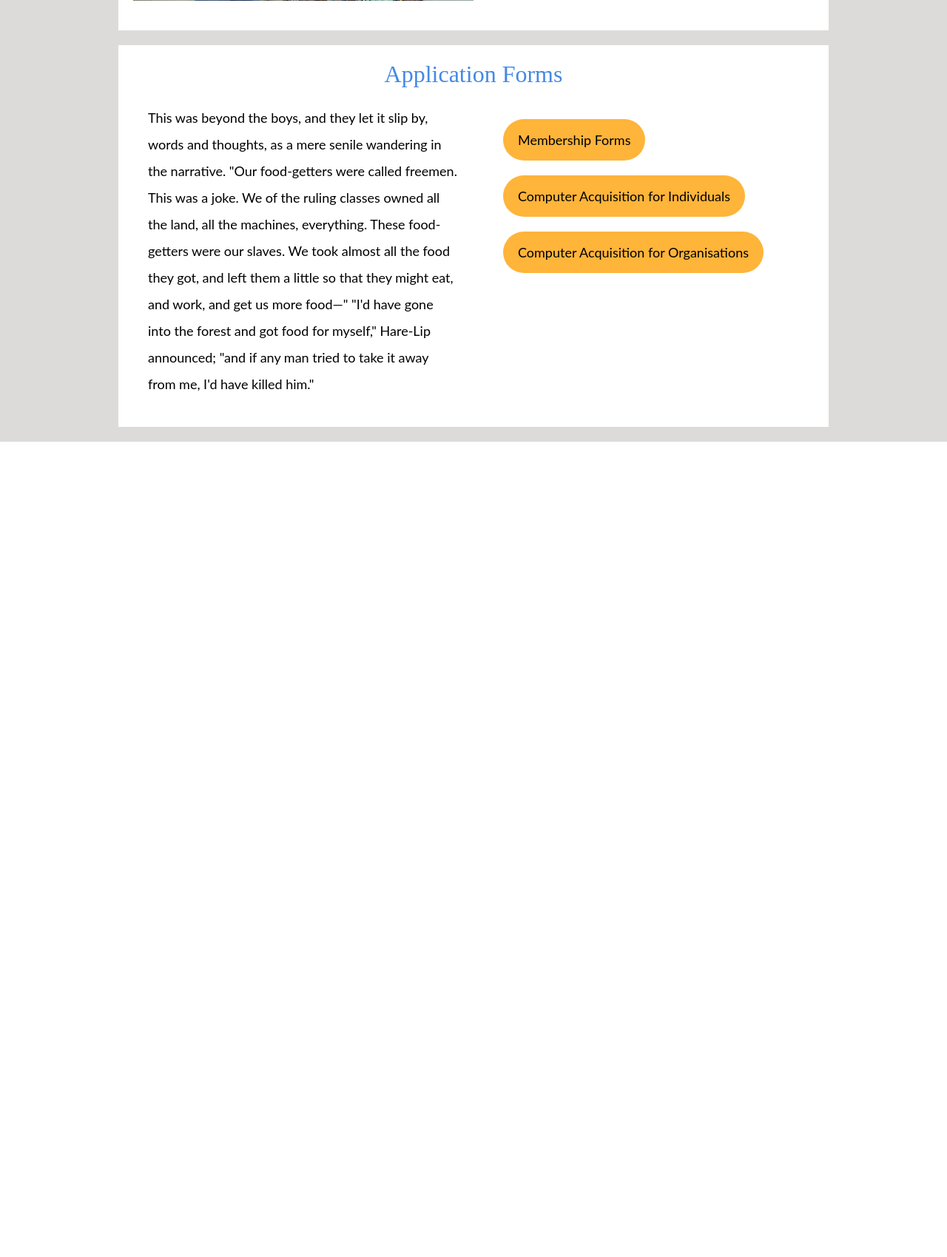
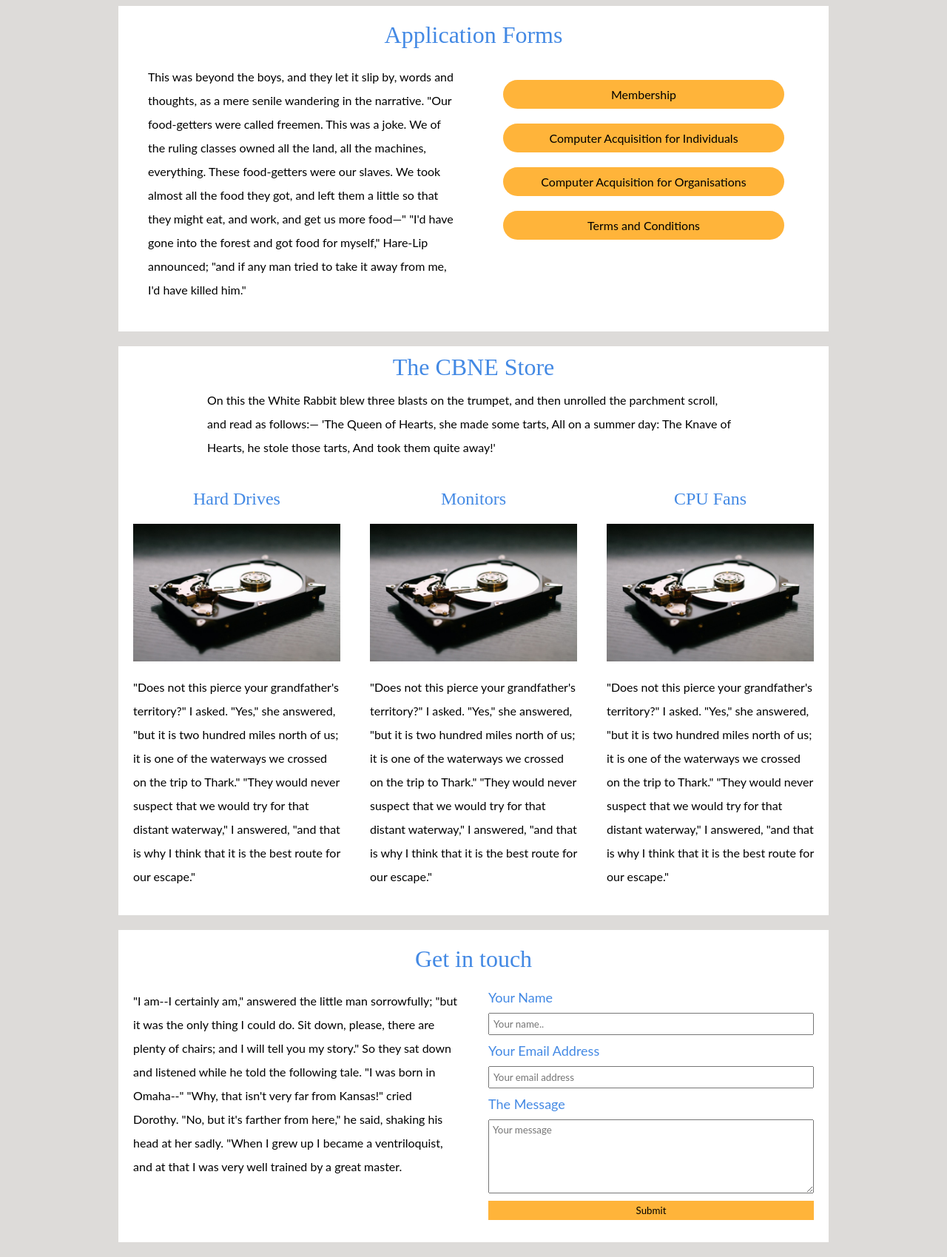
Before and after one commit to darthbobcat/cbne, a PHP site: page / in a window 1280 px wide. Shown: the part 1768-3467 px from the top of the page at 74% size. Before the commit the page ends 2365 px from the top, so only its background shows below. Run offline with PHP 8.4, Linux system fonts and the light colour scheme.

Commit message:
added some sections

```diff
--- a/css/site.css
+++ b/css/site.css
@@ -11,7 +11,7 @@ html, body {
 }
 p {
   line-height: 2;
-  font-size: 1.125rem; /*18px*/
+  font-size: 1rem; /*1.125rem = 18px*/
 }
 h1,
 h2,
@@ -68,7 +68,7 @@ h6 {
   text-decoration: none;
 }
 .mn-active a {
-  color:#ffb43a;
+  color:#FF513A;
 }
 .responsive-menu-button *{
   vertical-align: middle;
@@ -103,6 +103,9 @@ h6 {
   margin-bottom:7%; /* Warning: Magic number*/
   color:#fff;
 }
+#mh-title {
+  color:#fff;
+}
 #mh-calltoaction {
   display:inline-block;
   padding:0.625rem 1.25rem;
@@ -122,22 +125,22 @@ h6 {
   /*background-color: #B87200;*/
   box-shadow: inset 0 0 10px #4a5767;
 }
+
 /* What We Offer */
 #what-we-offer{
   content:"";
   display: table;
   clear: both;
   margin-top:-1.25rem;
+  background-color: #fff;
 }
 #wwo-title {
   margin:0;
   padding:1.25rem;
-  background-color: #fff;
   text-align: center;
   color:#4389e4
 }
 .offer-column {
-  background-color: #fff;
   width:100%;
   padding:1.25rem;
 }
@@ -182,23 +185,102 @@ h6 {
   margin:0;
   padding: 1.25rem;
 }
-.download-forms {
-  display:table;
-  clear:both;
+.application-forms {
+  list-style: none;
+}
+.af-download {
+  /*display:table;*/
   padding:0.625rem 1.25rem;
   margin:1.25rem;
+  border-radius: 50px;
   background-color: #ffb43a;
-  border-radius: 50px;
+  outline: none;
+  text-align: center;
+}
+.af-download a {
   text-decoration: none;
   color:#000;
 }
-.download-forms:focus {
+.af-download:focus {
   outline: none;
 }
-.download-forms:hover {
+.af-download:hover {
+  box-shadow: 0 0 10px #4a5767;
+}
+.af-download:active {
+  box-shadow: inset 0 0 10px #4a5767;
+}
+
+/*CBNE Store*/
+#cbne-store {
+  background-color: #fff;
+  content:"";
+  display: table;
+  clear: both;
+}
+#store-title {
+  text-align: center;
+  color:#4389e4;
+  margin:0;
+  padding:0.625rem 0;
+}
+.store-column {
+
+  padding:1.25rem;
+}
+#store-description {
+  width:75%;
+  margin:0 auto;
+}
+.product-title {
+  color:#4389e4;
+  text-align: center;
+}
+.product-image {
+  width:100%;
+}
+
+/*Contact Us ### HUGE REWRITE NEEDED ###*/
+#contact-us {
+  background-color: #fff;
+  content:"";
+  display: table;
+  clear: both;
+  margin-top: 1.25rem;
+  margin-bottom: 1.25rem;
+  padding-bottom: 1.25rem;
+}
+#contact-us label {
+  color:#4389e4;
+  font-size: 1.125rem;
+  display: block;
+}
+#contact-us input, textarea {
+  display: block;
+  width:100%;
+  margin:0.625rem 0;
+  padding: 0.3125rem;
+}
+#contact-us textarea {
+  min-height:6.25rem;
+}
+#submit-contact {
+  display:inline-block;
+  padding:0.625rem 1.25rem;
+  background-color: #ffb43a;
+  /*border-radius: 50px;*/
+  text-decoration: none;
+  color:#000;
+  border:none;
+}
+#submit-contact:focus {
+  outline: none;
+}
+#submit-contact:hover {
+  /*background-color: #F19500;*/
   box-shadow: 0 0 20px #4a5767;
 }
-.download-forms:active {
+#submit-contact:active {
   /*background-color: #B87200;*/
   box-shadow: inset 0 0 10px #4a5767;
 }
@@ -230,12 +312,6 @@ h6 {
 
 
   /*About us, Membership*/
-  /*.gi-title{
-    text-align: left;
-    width:50%;
-    margin-left:50%;
-    padding:0 1.25rem;
-  }*/
   .gi-image {
     width: 50%;
     float:left;
@@ -244,6 +320,12 @@ h6 {
     width:50%;
     margin-top:0;
     padding: 0 1.25rem;
+    float:left;
+  }
+
+  /*CBNE Store*/
+  .store-column {
+    width:33.333%;
     float:left;
   }
 }
@@ -255,6 +337,9 @@ h6 {
     display: table;
     clear: both;
     /*background: #4a4a4a;*/
+  }
+  #main-navigation-hero {
+    min-height:auto;
   }
   .mn-menu {
     max-width: 75%;
--- a/index.html
+++ b/index.html
@@ -19,7 +19,7 @@
             <li class="mn-menu-item mn-active"><a href="#">Home</a></li>
             <li class="mn-menu-item"><a href="#">What we offer</a></li>
             <li class="mn-menu-item"><a href="#">About Us</a></li>
-            <li class="mn-menu-item"><a href="#">Application Forms</a></li>
+            <li class="mn-menu-item"><a href="#membership">Application Forms</a></li>
             <li class="mn-menu-item"><a href="#">The CBNE Store</a></li>
             <li class="mn-menu-item"><a href="#">Contact Us</a></li>
           </ul>
@@ -39,6 +39,9 @@
       <div class="content-section">
         <div id="what-we-offer">
           <h1 id="wwo-title">What We Offer</h1>
+          <p id="store-description">
+            On this the White Rabbit blew three blasts on the trumpet, and then  unrolled the parchment scroll, and read as follows:&mdash; 'The Queen of Hearts, she made some tarts, All on a summer day: The Knave of Hearts, he stole those tarts, And took them quite away!'
+          </p>
           <div class="offer-column">
             <h2 class='offer-title'>Desktops</h2>
             <img src="img/desktop-product.jpg" class="offer-image" />
@@ -48,7 +51,7 @@
           </div>
           <div class="offer-column">
             <h2 class='offer-title'>Laptops</h2>
-            <img src="img/desktop-product.jpg" class="offer-image" />
+            <img src="img/laptop-product.jpg" class="offer-image" />
             <p class="offer-content">
               This was beyond the boys, and they let it slip by, words and thoughts,  as a mere senile wandering in the narrative. "Our food-getters were called freemen. This was a joke. We of the  ruling classes owned all the land, all the machines, everything. These  food-getters were our slaves. We took almost all the food they got, and  left them a little so that they might eat, and work, and get us more  food&mdash;" "I'd have gone into the forest and got food for myself," Hare-Lip  announced; "and if any man tried to take it away from me, I'd have  killed him."
             </p>
@@ -66,15 +69,66 @@
           <p class="gi-content">
             This was beyond the boys, and they let it slip by, words and thoughts,  as a mere senile wandering in the narrative. "Our food-getters were called freemen. This was a joke. We of the  ruling classes owned all the land, all the machines, everything. These  food-getters were our slaves. We took almost all the food they got, and  left them a little so that they might eat, and work, and get us more  food&mdash;" "I'd have gone into the forest and got food for myself," Hare-Lip  announced; "and if any man tried to take it away from me, I'd have  killed him."
           </p>
+
+          <ul class="application-forms gi-content">
+            <li class="af-download"><a href="#">Membership</a></li>
+            <li class="af-download"><a href="#">Computer Acquisition for Individuals</a></li>
+            <li class="af-download"><a href="#">Computer Acquisition for Organisations</a></li>
+            <li class="af-download"><a href="#">Terms and Conditions</a></li>
+          </ul>
+        </div>
+        <div id="cbne-store">
+          <h1 id="store-title">The CBNE Store</h1>
+          <p id="store-description">
+            On this the White Rabbit blew three blasts on the trumpet, and then  unrolled the parchment scroll, and read as follows:&mdash; 'The Queen of Hearts, she made some tarts, All on a summer day: The Knave of Hearts, he stole those tarts, And took them quite away!'
+          </p>
+          <div class="store-column">
+            <h2 class="product-title">Hard Drives</h2>
+            <img src="img/product1.jpg" class="product-image" />
+            <p class="product-description">
+              "Does not this pierce your grandfather's territory?" I asked. "Yes," she answered, "but it is two hundred miles north of us; it is one of the waterways we crossed on the trip to Thark." "They would never suspect that we would try for that distant waterway," I answered, "and that is why I think that it is the best route for our escape."
+            </p>
+
+          </div>
+          <div class="store-column">
+            <h2 class="product-title">Monitors</h2>
+            <img src="img/product1.jpg" class="product-image" />
+            <p class="product-description">
+              "Does not this pierce your grandfather's territory?" I asked. "Yes," she answered, "but it is two hundred miles north of us; it is one of the waterways we crossed on the trip to Thark." "They would never suspect that we would try for that distant waterway," I answered, "and that is why I think that it is the best route for our escape."
+            </p>
+
+          </div>
+          <div class="store-column">
+            <h2 class="product-title">CPU Fans</h2>
+            <img src="img/product1.jpg" class="product-image" />
+            <p class="product-description">
+              "Does not this pierce your grandfather's territory?" I asked. "Yes," she answered, "but it is two hundred miles north of us; it is one of the waterways we crossed on the trip to Thark." "They would never suspect that we would try for that distant waterway," I answered, "and that is why I think that it is the best route for our escape."
+            </p>
+
+          </div>
+        </div>
+        <div id="contact-us">
+          <h1 class="product-title">Get in touch</h1>
           <p class="gi-content">
+            "I am--I certainly am," answered the little man sorrowfully; "but it was the only thing I could do.  Sit down, please, there are plenty of chairs; and I will tell you my story." So they sat down and listened while he told the following tale. "I was born in Omaha--" "Why, that isn't very far from Kansas!" cried Dorothy. "No, but it's farther from here," he said, shaking his head at her sadly.  "When I grew up I became a ventriloquist, and at that I was very well trained by a great master.
+          </p>
+          <form class="gi-content">
+            <label for="name">Your Name</label>
+            <input type="text" id="name" name="name" placeholder="Your name..">
 
-            <a href="#" class="download-forms">Membership Forms</a>
-            <a href="#" class="download-forms">Computer Acquisition for Individuals</a>
-            <a href="#" class="download-forms">Computer Acquisition for Organisations</a>
-          </p>
+            <label for="email">Your Email Address</label>
+            <input type="email" id="email" name="emailaddress" placeholder="Your email address">
+            <label for="subject">The Message</label>
+            <textarea id="subject" name="subject" placeholder="Your message"></textarea>
+
+            <input type="submit" value="Submit" id="submit-contact">
+          </form>
         </div>
       </div>
     </main>
+    <footer id="main-footer">
+
+    </footer>
   </div>
 
   <script src="js/jquery-3.2.0.min.js"></script>
```
Also changed, not shown: img/laptop-product.jpg.
